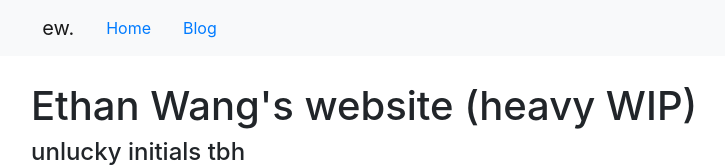
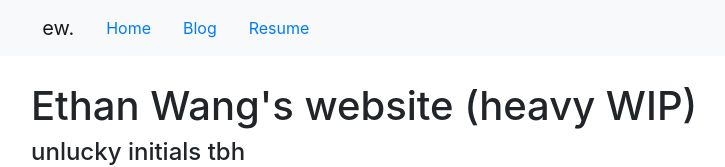
Before and after one commit to edw013/edw013.github.io, a React (Create React App) app: page / in a window 1280 px wide. Shown: the top 167 px of the page, without its empty margins (161-886 px from the left). Built offline with nearby package versions, Linux system fonts and the light colour scheme.

Commit message:
Add link to resume

```diff
--- a/src/App.js
+++ b/src/App.js
@@ -28,6 +28,7 @@ class App extends Component {
                             <Navbar.Brand>ew.</Navbar.Brand>
                             <Nav.Link href="#/">Home</Nav.Link>
                             <Nav.Link href="#/blog">Blog</Nav.Link>
+                            <Nav.Link href={process.env.PUBLIC_URL + "/Resume.pdf"} target="_blank">Resume</Nav.Link>
                         </div>
                     </Navbar>
 
```
Also changed, not shown: 1 other file (tests, documents, lock files or other folders).
